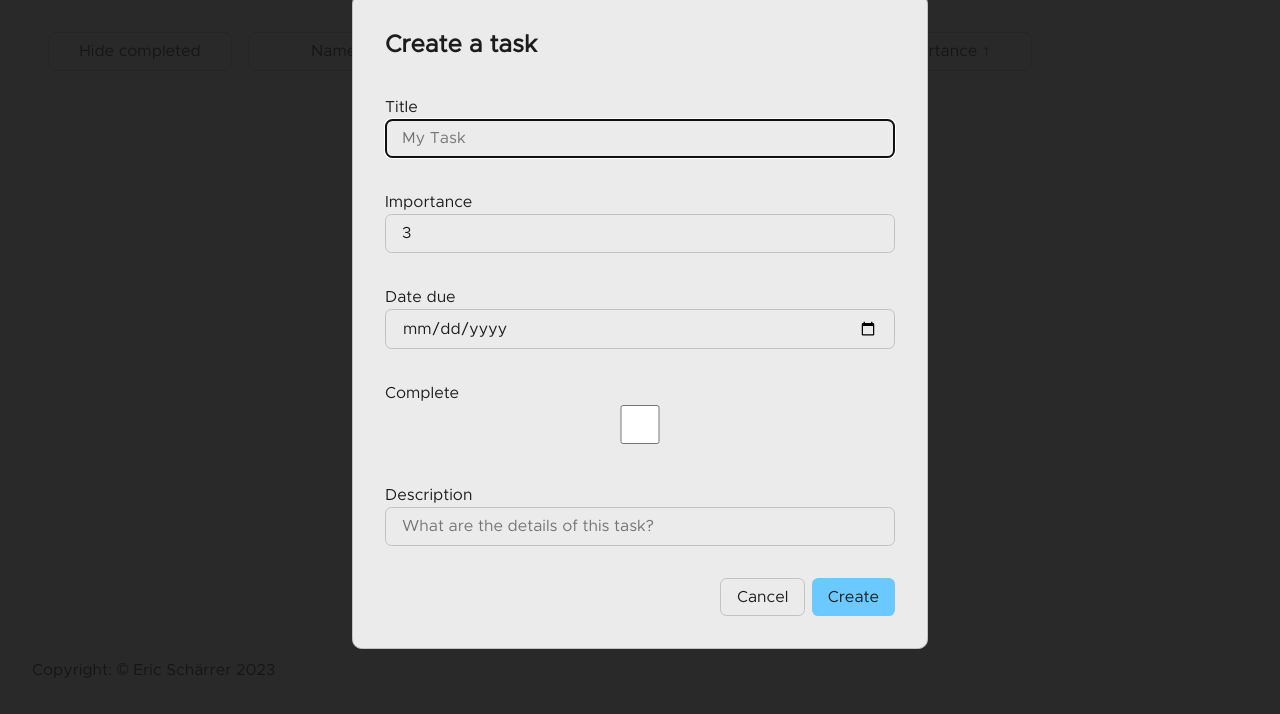
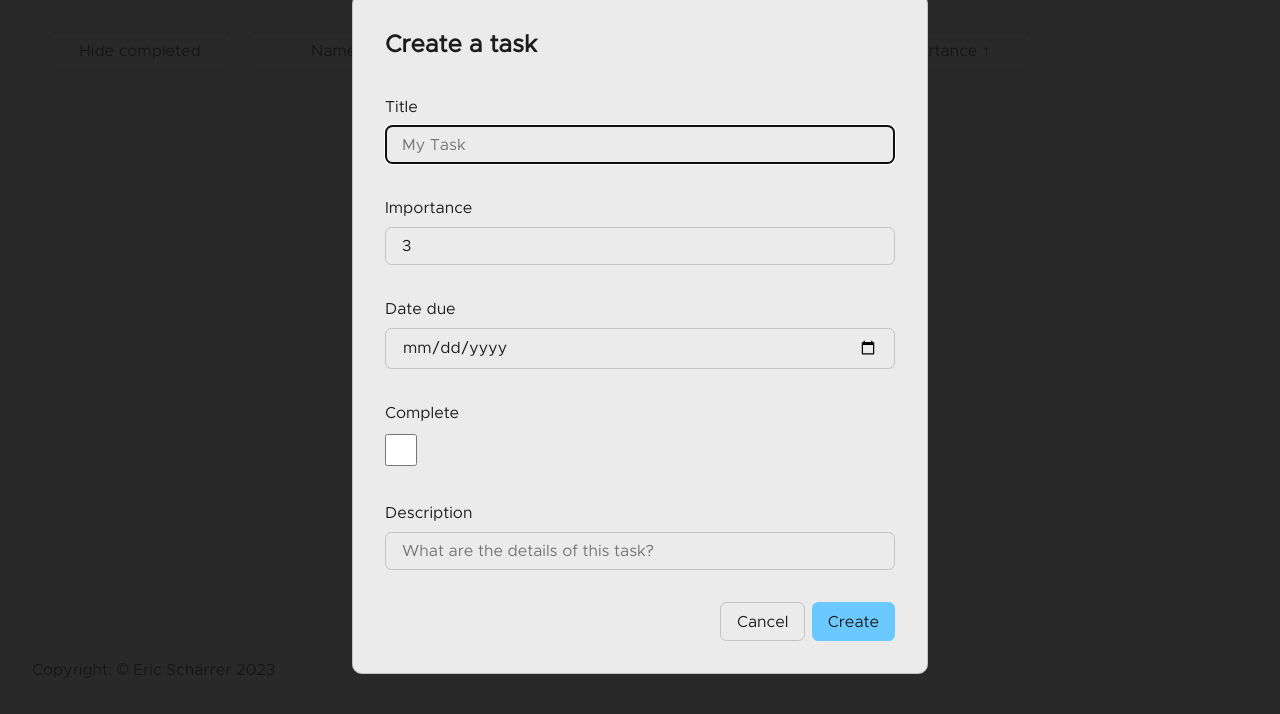
Before and after one commit to schmonk/CASFEE-Projekt1, a website: page source/public/index.html in a window 1280 px wide. Both pictures are taken after a click on the button "+ Create task". Shown: the part 86-800 px from the top of the page. Drawn offline with nearby package versions, Linux system fonts and the light colour scheme.

Commit message:
dialog checkbox left aligned

```diff
--- a/source/public/scripts/index.js
+++ b/source/public/scripts/index.js
@@ -12,6 +12,8 @@ const taskDueDate = document.querySelector('#taskDueDate');
 const taskDescription = document.querySelector('#taskDescription');
 let currentEditId = ''; // global variable should be avoided, try to find a better way
 const tasks = [];
+
+console.log(tasks);
 
 function findObject(arr, property, value) {
   for (let i = 0; i < arr.length; i += 1) {
--- a/source/public/styles/index.css
+++ b/source/public/styles/index.css
@@ -148,11 +148,20 @@ input:focus {
   margin-bottom: 1rem;
 }
 .taskInput {
+  display: flex;
+  flex-direction: column;
   padding: 1rem 0rem;
 }
+
 .taskInput input {
   width: 100%;
+  margin-top: 0.4rem;
 }
+
+.taskInput input[type='checkbox'] {
+  width: 2rem;
+}
+
 dialog::backdrop {
   background: hsla(0, 0%, 8%, 0.9);
 }
```
